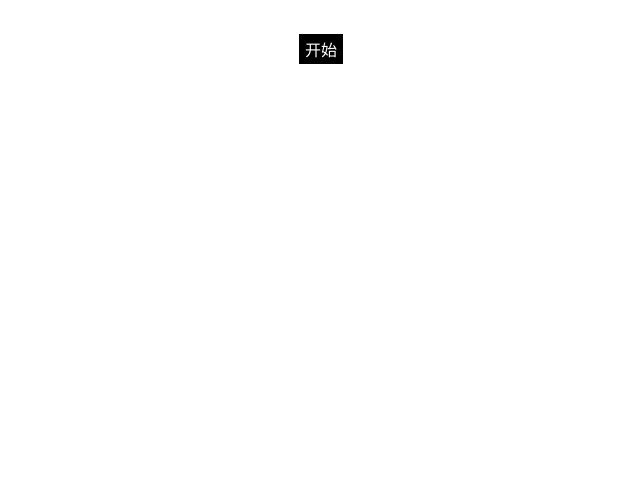
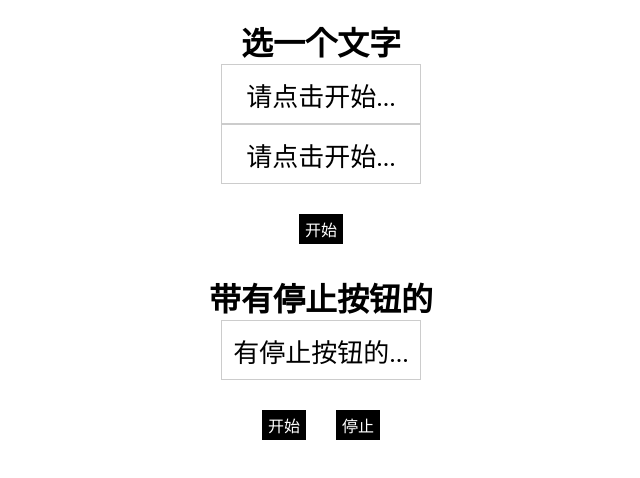
Before and after one commit to dreamYiZ/vue-baobab, a Vue app: page / in a window 1280 px wide. Shown: the part 1018-1496 px from the top of the page, without its empty margins (319-959 px from the left). Before the commit the page ends 1242 px from the top, so only its background shows below. Built offline with nearby package versions, Linux system fonts and the light colour scheme.

Commit message:
add choose one text component

```diff
--- a/examples/App.vue
+++ b/examples/App.vue
@@ -33,4 +33,7 @@ import UseChooseOne  from './components/UseChooseOne/UseChooseOne.vue'
   align-content: center;
   justify-content: center;
 }
+h1{
+  margin-top: 30px;
+}
 </style>
--- a/examples/components/UseChooseOne/UseChooseOne.vue
+++ b/examples/components/UseChooseOne/UseChooseOne.vue
@@ -2,11 +2,39 @@
   <div>
     <h1>选一个文字</h1>
     <vb-choose-one
+    class="choose-one-ccc"
       ref="chooseOneRef"
       :data="data"
-      mustId="3"
+      timeout="6"
+      readyText="请点击开始..."
+    />
+
+    <vb-choose-one
+    class="choose-one-ccc"
+      ref="chooseOneRef2"
+      :data="data"
+      timeout="3"
+      mustId="57"
+      readyText="请点击开始..."
     />
     <vb-button style="margin-top: 30px" @click="start"> 开始 </vb-button>
+
+
+
+    <h1>
+      带有停止按钮的
+    </h1>
+    <vb-choose-one
+    class="choose-one-ccc"
+      ref="chooseOneWithStopRef"
+      :data="data"
+      timeout="6"
+      readyText="有停止按钮的..."
+    />
+    <vb-button style="margin-top: 30px; margin-right: 30px;" @click="chooseOneWithStopRef.start()"> 开始 </vb-button>
+
+    <vb-button style="margin-top: 30px" @click="chooseOneWithStopRef.stop()">停止</vb-button>
+
   </div>
 </template>
 
@@ -14,6 +42,12 @@
 import { ref } from "vue";
 
 const chooseOneRef = ref(null);
+const chooseOneRef2 = ref(null);
+const chooseOneWithStopRef = ref(null);
+
+
+
+
 const data = new Array(99).fill().map((i,idx)=>{
     return {
         id: (idx+1).toString(),
@@ -23,8 +57,13 @@ const data = new Array(99).fill().map((i,idx)=>{
 
 const start = ()=>{
     chooseOneRef.value.start();
+    chooseOneRef2.value.start();
 }
 </script>
 
-<style>
+<style lang="less" scoped>
+.choose-one-ccc{
+  width: 200px;
+  height: 60px;
+}
 </style>
--- a/package.json
+++ b/package.json
@@ -1,6 +1,6 @@
 {
   "name": "vue-baobab",
-  "version": "1.1.14",
+  "version": "1.1.15",
   "scripts": {
     "serve": "vue-cli-service serve",
     "build": "vue-cli-service build",
--- a/packages/ChooseOne/src/index.vue
+++ b/packages/ChooseOne/src/index.vue
@@ -1,8 +1,18 @@
 <template>
+  <div class="vb-choose-one">
+    <div class="vb-choose-one-layer">
       <div
-      class="vb-choose-one"
+        v-for="(item, idx) in props.data"
+        :key="item.id"
+        class="vb-choose-one-item"
+        :class="{ hidden: idx !== activeIdx, animation: timeoutId }"
       >
-
+        <div>{{ item.text }}</div>
+      </div>
+    </div>
+    <div class="ready-text" v-show="activeIdx === null">
+      {{ props.readyText || "请点击开始" }}
+    </div>
   </div>
 </template>
 
@@ -16,21 +26,125 @@
 
   <script setup>
 import { defineExpose, defineProps, ref } from "vue";
-  const props = defineProps([
-    'data'
-  ]);
+import { generateRandom } from "../../util";
+const props = defineProps(["data", "readyText", "timeout", "mustId"]);
 
+const INITIAL_TIMEOUT_INTERVAL = 600;
+const activeIdx = ref(null);
+const timeoutId = ref(null);
 
-  console.log('props', props, ref)
+let maxRange;
+let timeOver = false;
+
+const timer = (_timeout) => {
+  activeIdx.value = generateRandom(0, maxRange);
+  if (timeOver) {
+    if (props.mustId !== undefined) {
+      if (props.data[activeIdx.value].id === props.mustId) {
+        timeoutId.value = null;
+        return;
+      } else {
+        const foundIdx = props.data.findIndex((i) => {
+          return i.id === props.mustId;
+        });
+        activeIdx.value = foundIdx;
+        timeoutId.value = null;
+        return;
+      }
+    }
+  }
+
+  timeoutId.value = setTimeout(() => {
+    timer(INITIAL_TIMEOUT_INTERVAL);
+  }, _timeout);
+};
+
+const stopTimer = () => {
+  setTimeout(() => {
+    clearTimeout(timeoutId.value);
+    timeoutId.value = null;
+  }, +props.timeout * 1000);
+};
+
 const start = () => {
+  maxRange = props.data.length - 1;
+  timeOver = false;
+
+  timer(INITIAL_TIMEOUT_INTERVAL);
+  if (props.timeout) {
+    if (props.mustId === undefined) {
+      stopTimer();
+    } else {
+      setTimeout(() => {
+        timeOver = true;
+      }, props.timeout * 1e3);
+    }
+  }
+};
+
+const stop = () => {
+  clearTimeout(timeoutId.value);
+  timeoutId.value = null;
 };
 
 defineExpose({
   start,
+  stop,
+  activeIdx,
 });
 </script>
 
   <style scoped lang="less">
 .vb-choose-one {
+  position: relative;
+  margin: 0 auto;
+  overflow: hidden;
+
+  // overflow: hidden;
+  border: 1px solid #ccc;
+  .ready-text {
+    position: absolute;
+    top: 0;
+    left: 0;
+    right: 0;
+    bottom: 0;
+    display: flex;
+    align-items: center;
+    justify-content: center;
+    font-size: 26px;
+  }
+}
+.vb-choose-one-layer {
+  width: 100%;
+  height: 100%;
+}
+.vb-choose-one-item {
+  height: 100%;
+  line-height: 100%;
+  font-size: 24px;
+  display: flex;
+  align-items: center;
+  justify-content: center;
+  position: absolute;
+  text-align: center;
+  width: 100%;
+  &.animation {
+    animation: MoveUpDown 1s linear infinite;
+  }
+  &.hidden {
+    display: none;
+  }
+}
+
+@keyframes MoveUpDown {
+  0% {
+    bottom: -100%;
+  }
+  50% {
+    bottom: 100%;
+  }
+  100% {
+    bottom: 100%;
+  }
 }
 </style>
```
Lines whose indentation alone changed are shown as unchanged.
